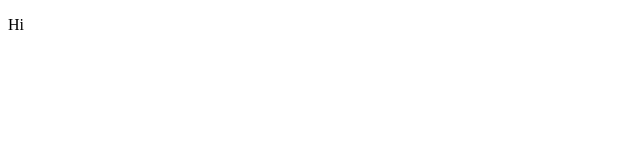
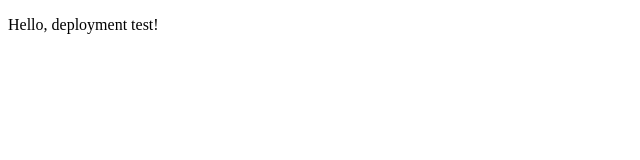
Before and after one commit to gentry-way/second-repo, a website: page index.html in a window 1280 px wide. Shown: the whole page, without its empty margins (0-640 px from the left). Drawn offline with Linux system fonts and the light colour scheme.

Commit message:
Update greeting for deployment test

```diff
--- a/index.html
+++ b/index.html
@@ -1,3 +1,3 @@
 <!DOCTYPE html>
 <title>Page title</title>
-<p>Hi</p>
+<p>Hello, deployment test!</p>
```
